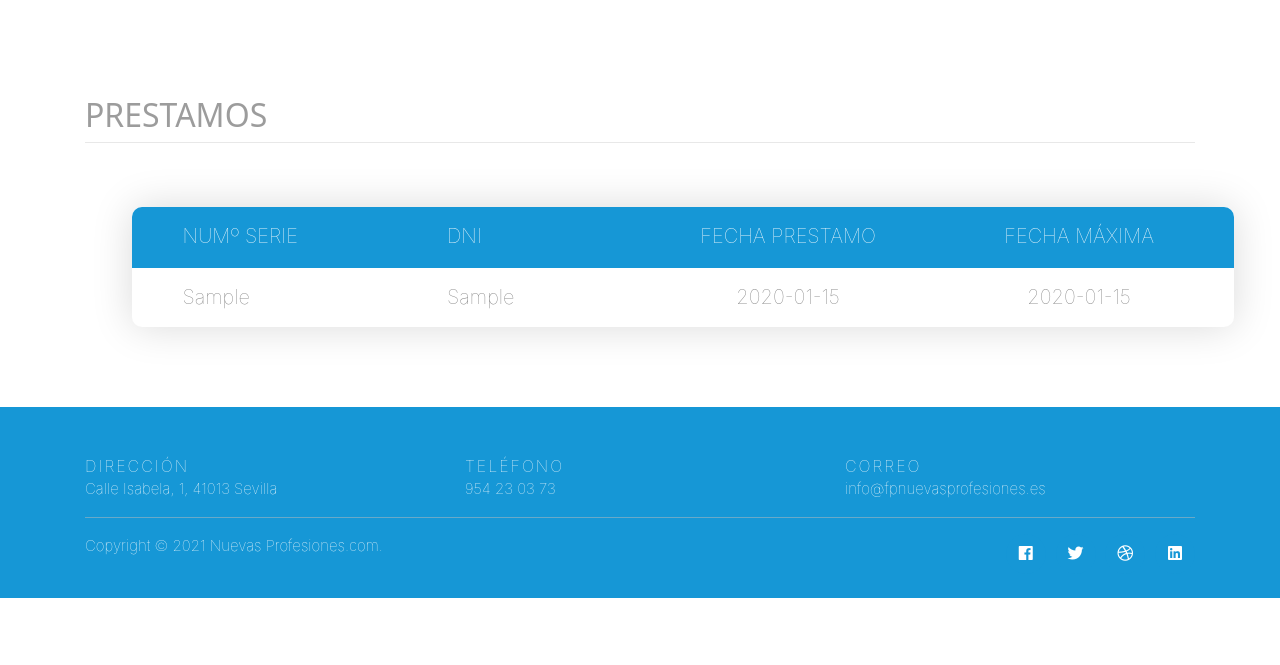
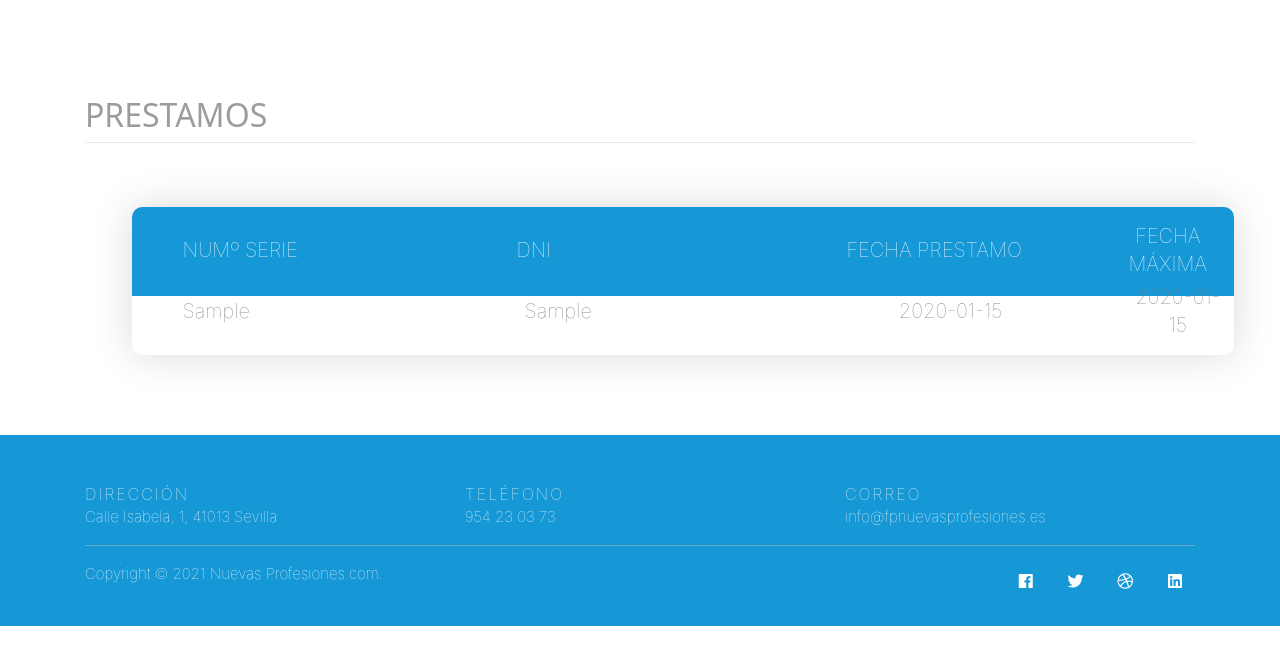
Before and after one commit to pabloplr/gestorMaterialesNP, a PHP site: page /pages/consultas/prestamos.php in a window 1280 px wide; the page is wider, and only the part inside the window is pictured. Shown: the part 80-745 px from the top of that part. Run offline with PHP 8.4, Linux system fonts and the light colour scheme; tables that the repository leaves empty hold one stand-in row (values such as "Sample post"); lists and menus that the app fills with data are empty; some libraries are stand-ins or nearby versions; some web fonts are replaced.

Commit message:
filas mas estrechas

```diff
--- a/css/gestion/st.css
+++ b/css/gestion/st.css
@@ -1,5 +1,3 @@
-
-
 /*//////////////////////////////////////////////////////////////////
 [ FONT ]*/
 
@@ -17,20 +15,25 @@ td img {
     src: url('../fonts/Lato/Lato-Bold.ttf');
 }
 
+
 /*//////////////////////////////////////////////////////////////////
   [ RESTYLE TAG ]*/
+
 * {
     margin: 0px;
     padding: 0px;
     box-sizing: border-box;
 }
 
-  body, html {
+body,
+html {
     height: 100%;
     font-family: sans-serif;
 }
 
+
 /* ------------------------------------ */
+
 a {
     margin: 0px;
     transition: all 0.4s;
@@ -47,18 +50,31 @@ td img {
     text-decoration: none;
 }
 
+
 /* ------------------------------------ */
-  h1,h2,h3,h4,h5,h6 {margin: 0px;}
 
-  p {margin: 0px;}
+h1,
+h2,
+h3,
+h4,
+h5,
+h6 {
+    margin: 0px;
+}
 
-  ul, li {
+p {
+    margin: 0px;
+}
+
+ul,
+li {
     margin: 0px;
     list-style-type: none;
 }
 
 
 /* ------------------------------------ */
+
 input {
     display: block;
     outline: none;
@@ -70,11 +86,14 @@ td img {
     outline: none;
 }
 
-  textarea:focus, input:focus {
+textarea:focus,
+input:focus {
     border-color: transparent !important;
 }
 
+
 /* ------------------------------------ */
+
 button {
     outline: none !important;
     border: none;
@@ -89,8 +108,10 @@ td img {
     border: none !important;
 }
 
+
 /*//////////////////////////////////////////////////////////////////
   [ Scroll bar ]*/
+
 .js-pscroll {
     position: relative;
     overflow: hidden;
@@ -148,7 +169,6 @@ td img {
     width: 85%;
     margin: auto;
     background: #fff;
-
     display: -webkit-box;
     display: -webkit-flex;
     display: -moz-box;
@@ -164,8 +184,10 @@ td img {
     width: 1170px;
 }
 
+
 /*//////////////////////////////////////////////////////////////////
   [ Table ]*/
+
 .table100 {
     background-color: #fff;
 }
@@ -174,7 +196,8 @@ td img {
     width: 100%;
 }
 
-  th, td {
+th,
+td {
     font-weight: unset;
     padding-right: 10px;
 }
@@ -194,7 +217,7 @@ td img {
 }
 
 .column4 {
-    width: 19%;
+    width: 4%;
     text-align: center;
 }
 
@@ -213,9 +236,9 @@ td img {
 }
 
 
-
 /*==================================================================
   [ Fix header ]*/
+
 .table100 {
     position: relative;
     padding-top: 60px;
@@ -243,7 +266,6 @@ td img {
     font-size: 20px;
     color: #fff;
     line-height: 1.4;
-
     background-color: #1697d6;
 }
 
@@ -258,6 +280,7 @@ td img {
 .table100.ver1 .table100-body tr:nth-child(even) {
     background-color: #f8f6ff;
 }
+
 
 /*---------------------------------------------*/
 
@@ -300,7 +323,6 @@ td img {
     font-size: 15px;
     color: #fa4251;
     line-height: 1.4;
-
     background-color: transparent;
 }
 
@@ -314,6 +336,7 @@ td img {
 .table100.ver2 .table100-body tr {
     border-bottom: 1px solid #f2f2f2;
 }
+
 
 /*---------------------------------------------*/
 
@@ -338,6 +361,7 @@ td img {
 .table100.ver2 .ps__rail-y .ps__thumb-y::before {
     background-color: #cccccc;
 }
+
 
 /*==================================================================
   [ Ver3 ]*/
@@ -391,6 +415,7 @@ td img {
 
 /*==================================================================
   [ Ver4 ]*/
+
 .table100.ver4 {
     margin-right: -20px;
 }
@@ -404,7 +429,6 @@ td img {
     font-size: 15px;
     color: #4272d7;
     line-height: 1.4;
-
     background-color: transparent;
     border-bottom: 2px solid #f2f2f2;
 }
@@ -424,13 +448,14 @@ td img {
     border-bottom: 1px solid #f2f2f2;
 }
 
+
 /*---------------------------------------------*/
 
 .table100.ver4 {
     overflow: hidden;
 }
 
-  .table100.ver4 .table100-body{
+.table100.ver4 .table100-body {
     padding-right: 20px;
 }
 
@@ -449,6 +474,7 @@ td img {
 
 /*==================================================================
   [ Ver5 ]*/
+
 .table100.ver5 {
     margin-right: -30px;
 }
@@ -463,7 +489,6 @@ td img {
     color: #555555;
     line-height: 1.4;
     text-transform: uppercase;
-
     background-color: transparent;
 }
 
@@ -472,7 +497,6 @@ td img {
     font-size: 15px;
     color: #808080;
     line-height: 1.4;
-
     background-color: #f7f7f7;
 }
 
@@ -486,17 +510,20 @@ td img {
     border-collapse: separate;
     border-spacing: 0 10px;
 }
+
 .table100.ver5 .table100-body td {
     border: solid 1px transparent;
     border-style: solid none;
     padding-top: 10px;
     padding-bottom: 10px;
 }
+
 .table100.ver5 .table100-body td:first-child {
     border-left-style: solid;
     border-top-left-radius: 10px;
     border-bottom-left-radius: 10px;
 }
+
 .table100.ver5 .table100-body td:last-child {
     border-right-style: solid;
     border-bottom-right-radius: 10px;
@@ -513,12 +540,13 @@ td img {
     padding-bottom: 25px;
 }
 
-  .container-table100{
+.container-table100 {
     margin-top: 0%;
     margin-bottom: 0%;
     padding-top: 0%;
     padding-bottom: 0%;
 }
+
 
 /*---------------------------------------------*/
 
@@ -526,7 +554,7 @@ td img {
     overflow: hidden;
 }
 
-  .table100.ver5 .table100-body{
+.table100.ver5 .table100-body {
     padding-right: 30px;
 }
 
```
Lines whose indentation alone changed are shown as unchanged.
